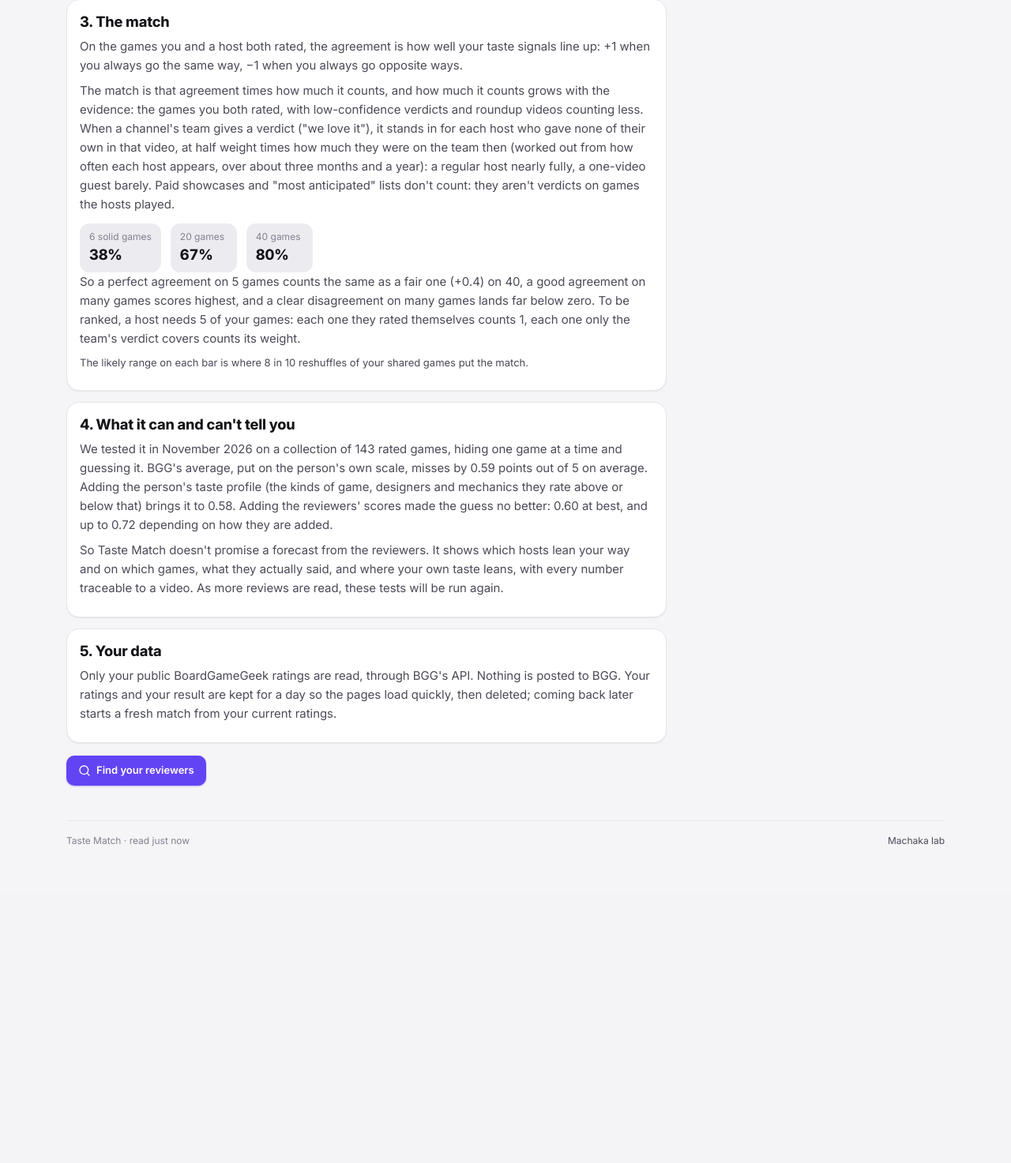
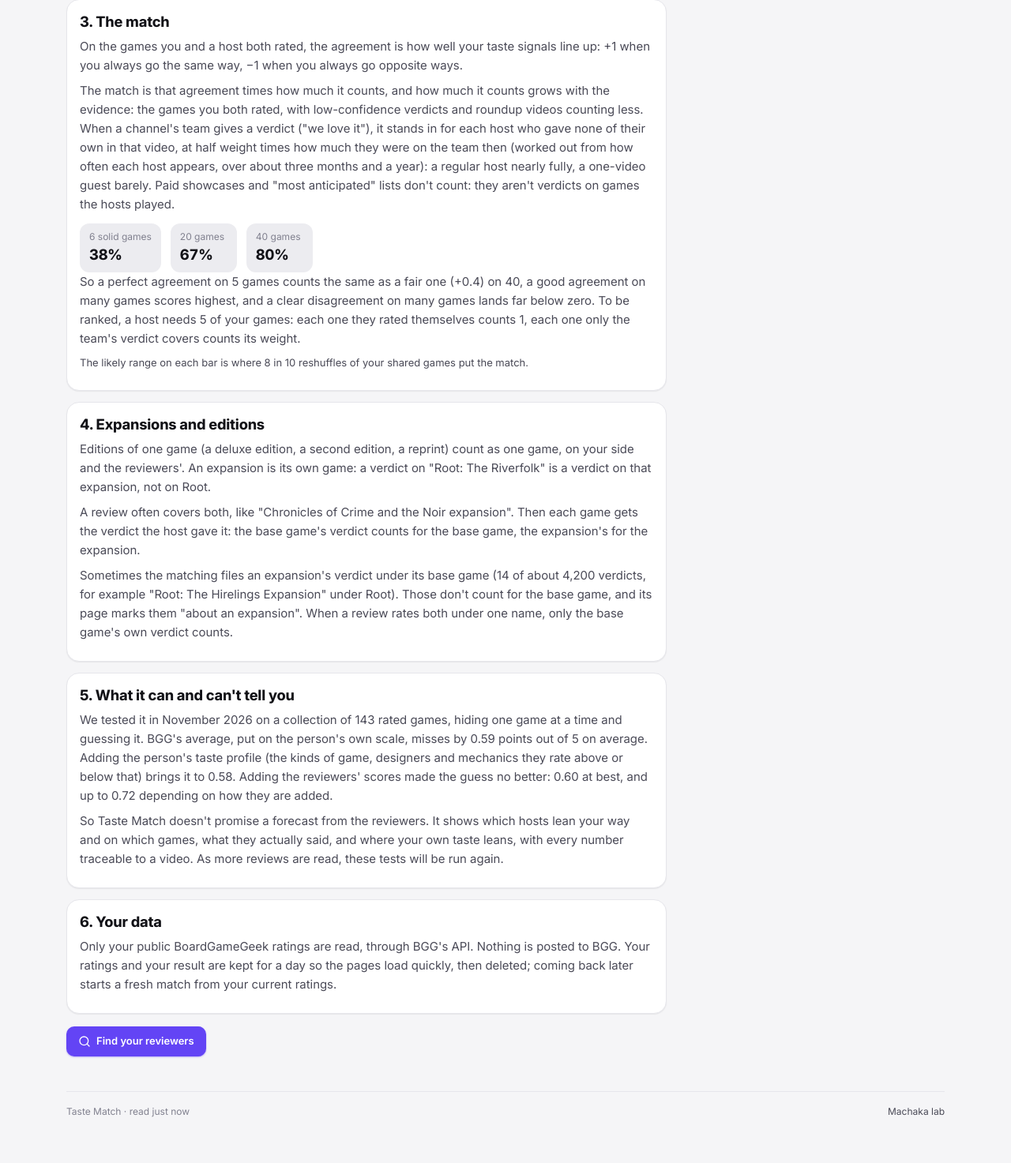
Before and after one commit to moudimash99/Infra, a FastAPI app: page /about in a window 1280 px wide. Shown: the part 679-2152 px from the top of the page at 79% size. Before the commit the page ends 1751 px from the top, so only its background shows below. Run offline with FastAPI, Linux system fonts and the light colour scheme; parts of the project's set-up code (start-up, migrations or seed data) failed here and were passed over.

Commit message:
lab, Taste Match: How it works says how expansions and editions are handled
Editions count as one game; an expansion is its own game; a review covering both gives each its own verdict; the
14 expansion verdicts the matching filed under a base game don't count there and are marked on its page.

Co-Authored-By: Claude Opus 5.5 <noreply@anthropic.com>

```diff
--- a/k8s/tools/lab.yaml
+++ b/k8s/tools/lab.yaml
@@ -85,7 +85,7 @@ spec:
       priorityClassName: homelab-critical
       containers:
         - name: lab
-          image: docker.io/library/lab:2026-11-24-team
+          image: docker.io/library/lab:2026-11-24-exp
           imagePullPolicy: Never
           ports:
             - { name: http, containerPort: 8080 }
--- a/lab/app/templates/tastematch/about.html
+++ b/lab/app/templates/tastematch/about.html
@@ -25,12 +25,18 @@
     <p class="small soft">The likely range on each bar is where 8 in 10 reshuffles of your shared games put the match.</p>
   </section>
   <section class="card">
-    <h2>4. What it can and can't tell you</h2>
+    <h2>4. Expansions and editions</h2>
+    <p>Editions of one game (a deluxe edition, a second edition, a reprint) count as one game, on your side and the reviewers'. An expansion is its own game: a verdict on "Root: The Riverfolk" is a verdict on that expansion, not on Root.</p>
+    <p>A review often covers both, like "Chronicles of Crime and the Noir expansion". Then each game gets the verdict the host gave it: the base game's verdict counts for the base game, the expansion's for the expansion.</p>
+    <p>Sometimes the matching files an expansion's verdict under its base game (14 of about 4,200 verdicts, for example "Root: The Hirelings Expansion" under Root). Those don't count for the base game, and its page marks them "about an expansion". When a review rates both under one name, only the base game's own verdict counts.</p>
+  </section>
+  <section class="card">
+    <h2>5. What it can and can't tell you</h2>
     <p>We tested it in November 2026 on a collection of 143 rated games, hiding one game at a time and guessing it. BGG's average, put on the person's own scale, misses by 0.59 points out of 5 on average. Adding the person's taste profile (the kinds of game, designers and mechanics they rate above or below that) brings it to 0.58. Adding the reviewers' scores made the guess no better: 0.60 at best, and up to 0.72 depending on how they are added.</p>
     <p>So Taste Match doesn't promise a forecast from the reviewers. It shows which hosts lean your way and on which games, what they actually said, and where your own taste leans, with every number traceable to a video. As more reviews are read, these tests will be run again.</p>
   </section>
   <section class="card">
-    <h2>5. Your data</h2>
+    <h2>6. Your data</h2>
     <p>Only your public BoardGameGeek ratings are read, through BGG's API. Nothing is posted to BGG. Your ratings and your result are kept for a day so the pages load quickly, then deleted; coming back later starts a fresh match from your current ratings.</p>
   </section>
 </div>
```
